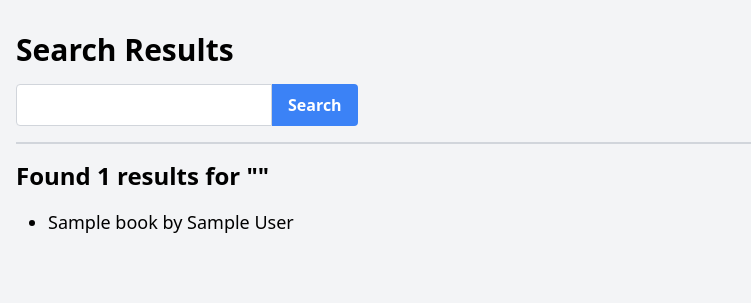
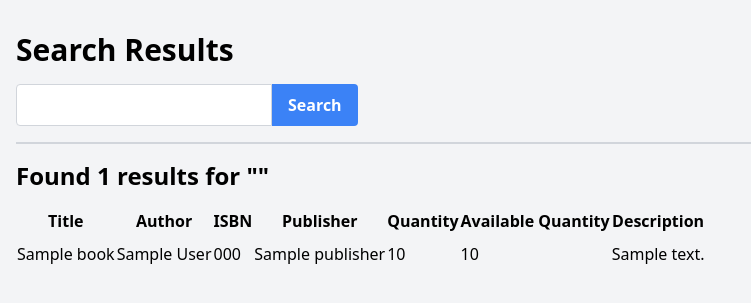
Before and after one commit to Patrickjliu/BentleyLibrary, a Django app: template BentleyLibrary/core/templates/core/search_results.html in a window 1280 px wide. Shown: the part 77-380 px from the top of the page, without its empty margins (0-751 px from the left). Run offline with Django 4.2, Linux system fonts and the light colour scheme; the template is opened without the code that fills it: most values are stand-ins (such as "Sample title", 1, 10 or a date in 2020).

Commit message:
Search results formatted as table

```diff
--- a/BentleyLibrary/core/templates/core/search_results.html
+++ b/BentleyLibrary/core/templates/core/search_results.html
@@ -24,13 +24,43 @@
         <hr class="border border-gray-300 mb-4">
         {% if results %}
             <h2 class="text-2xl font-bold mb-4">Found {{ results.count }} results for "{{ query }}"</h2>
-            <ul class="list-disc pl-8">
-                {% for book in results %}
-                    <li class="text-lg">{{ book.title }} by {{ book.author }}</li>
-                    <!-- <li class="text-lg">{{ book.author }}</li> -->
-                    <!-- Display other book information as desired -->
-                {% endfor %}
-            </ul>
+            <div class="container">
+                <div class="row mt-4">
+                    <div class="col">
+                        <table class="table">
+                            <thead class="thead-dark">
+                                <tr>
+                                    <th scope="col">Title</th>
+                                    <th scope="col">Author</th>
+                                    <th scope="col">ISBN</th>
+                                    <th scope="col">Publisher</th>
+                                    <th scope="col">Quantity</th>
+                                    <th scope="col">Available Quantity</th>
+                                    <th scope="col">Description</th>
+                                </tr>
+                            </thead>
+                            <tbody>
+                                {% for book in results %}
+                                <tr>
+                                    <td class="py-2">{{ book.title }}</td>
+                                    <td class="py-2">{{ book.author }}</td>
+                                    <td class="py-2">{{ book.isbn }}</td>
+                                    <td class="py-2">{{ book.publisher }}</td>
+                                    <td class="py-2">{{ book.quantity }}</td>
+                                    <td class="py-2">{{ book.available_quantity }}</td>
+                                    <td class="py-2">{{ book.description }}</td>
+                                </tr>
+                                {% if not forloop.last %}
+                                <tr>
+                                    <td colspan="7" class="border-t border-gray-300"></td>
+                                </tr>
+                                {% endif %}
+                                {% endfor %}
+                            </tbody>
+                        </table>
+                    </div>
+                </div>
+            </div>
         {% else %}
             <p class="text-lg">No results found.</p>
         {% endif %}
```
